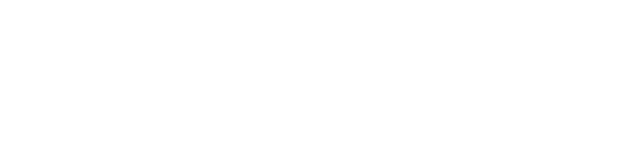
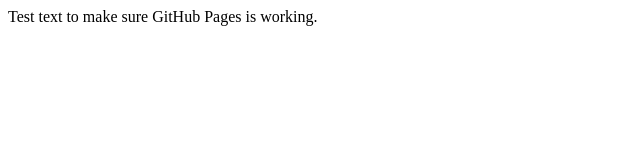
Before and after one commit to bfilstru/Project-Website, a plain HTML site: page index.html in a window 1280 px wide. Shown: the whole page, without its empty margins (0-640 px from the left). Drawn offline with nearby package versions, Linux system fonts and the light colour scheme.

Commit message:
Added test text to check if GitHub Pages is working.

```diff
--- a/index.html
+++ b/index.html
@@ -7,9 +7,11 @@
 	</head>
 
 	<body>
+
 		<div>
-
+            Test text to make sure GitHub Pages is working.
 
 		</div>
+
 	</body>
 </html>
```
